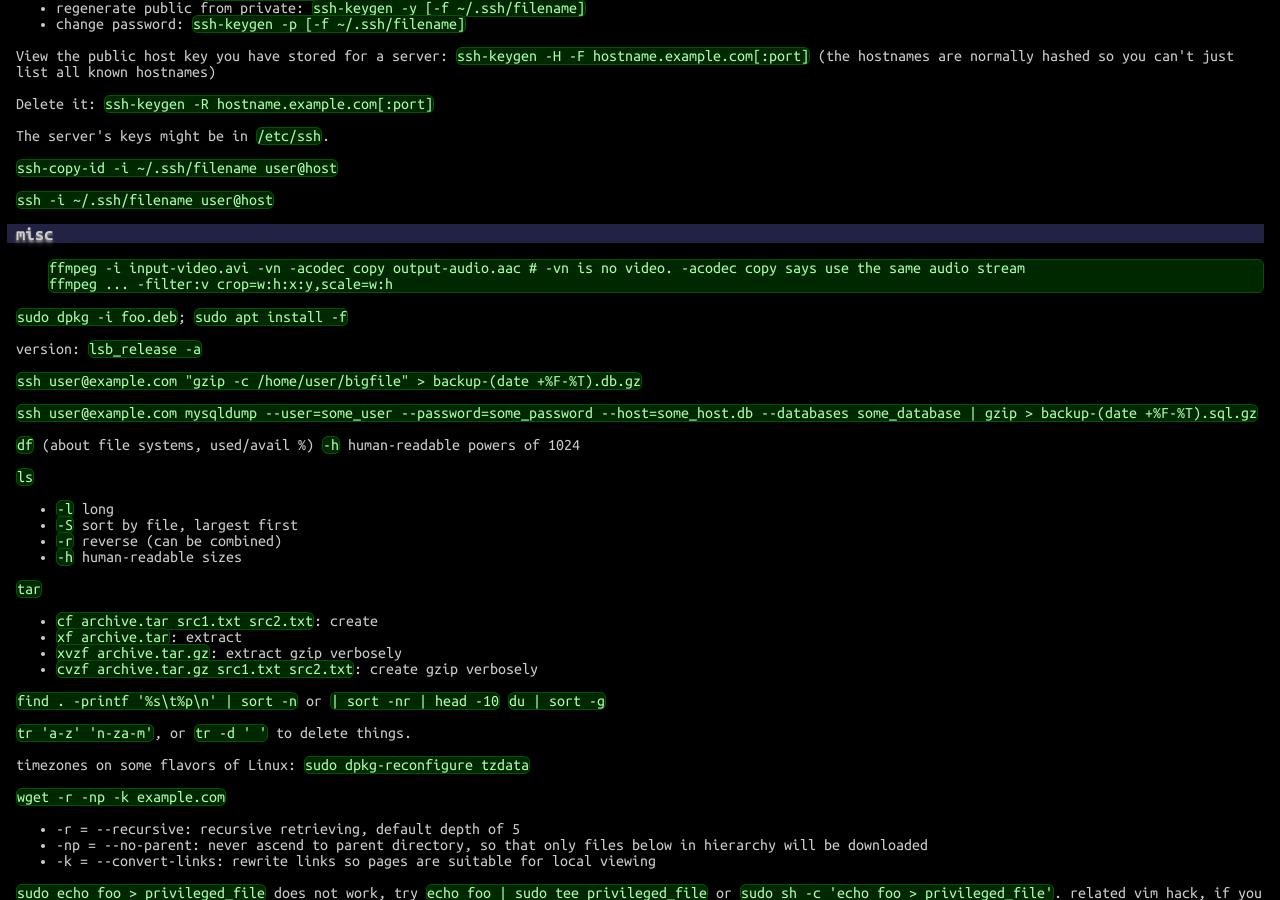
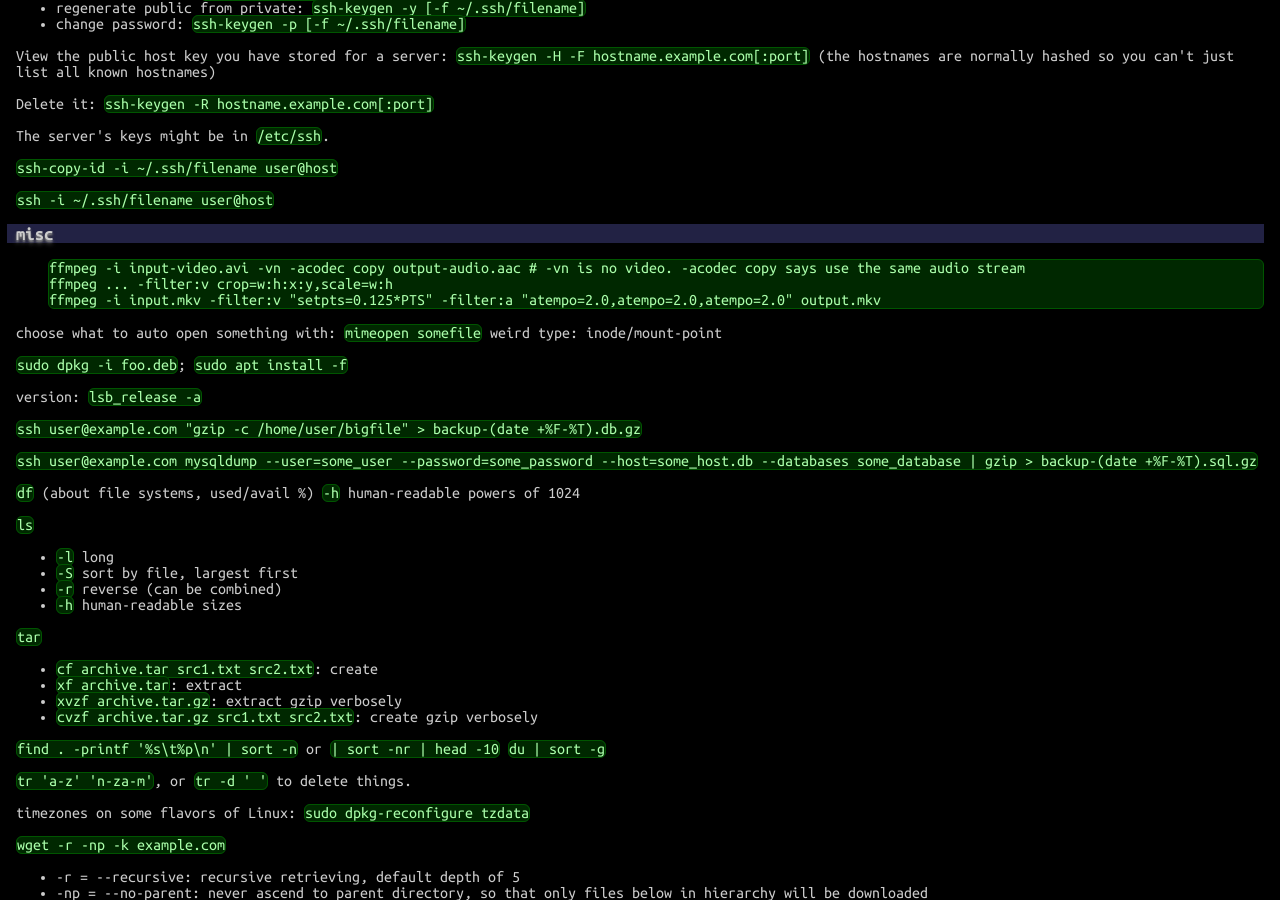
Before and after one commit to betaveros/cs, a Jekyll site: the page built from index.html, in a window 1280 px wide and 900 px high, scrolled down 53626 px. Built offline with Jekyll 4.4.1, drawn with Linux system fonts in a browser that asks for light colours.

Commit message:
random shell

```diff
--- a/_includes/shell.html
+++ b/_includes/shell.html
@@ -96,7 +96,10 @@ sudo ufw allow mosh
 
 <pre>ffmpeg -i input-video.avi -vn -acodec copy output-audio.aac # -vn is no video. -acodec copy says use the same audio stream
 ffmpeg ... -filter:v crop=w:h:x:y,scale=w:h
+ffmpeg -i input.mkv -filter:v "setpts=0.125*PTS" -filter:a "atempo=2.0,atempo=2.0,atempo=2.0" output.mkv
 </pre>
+
+<p>choose what to auto open something with: <code>mimeopen somefile</code> weird type: inode/mount-point</p>
 
 <p><code>sudo dpkg -i foo.deb</code>; <code>sudo apt install -f</code></p>
 
```
